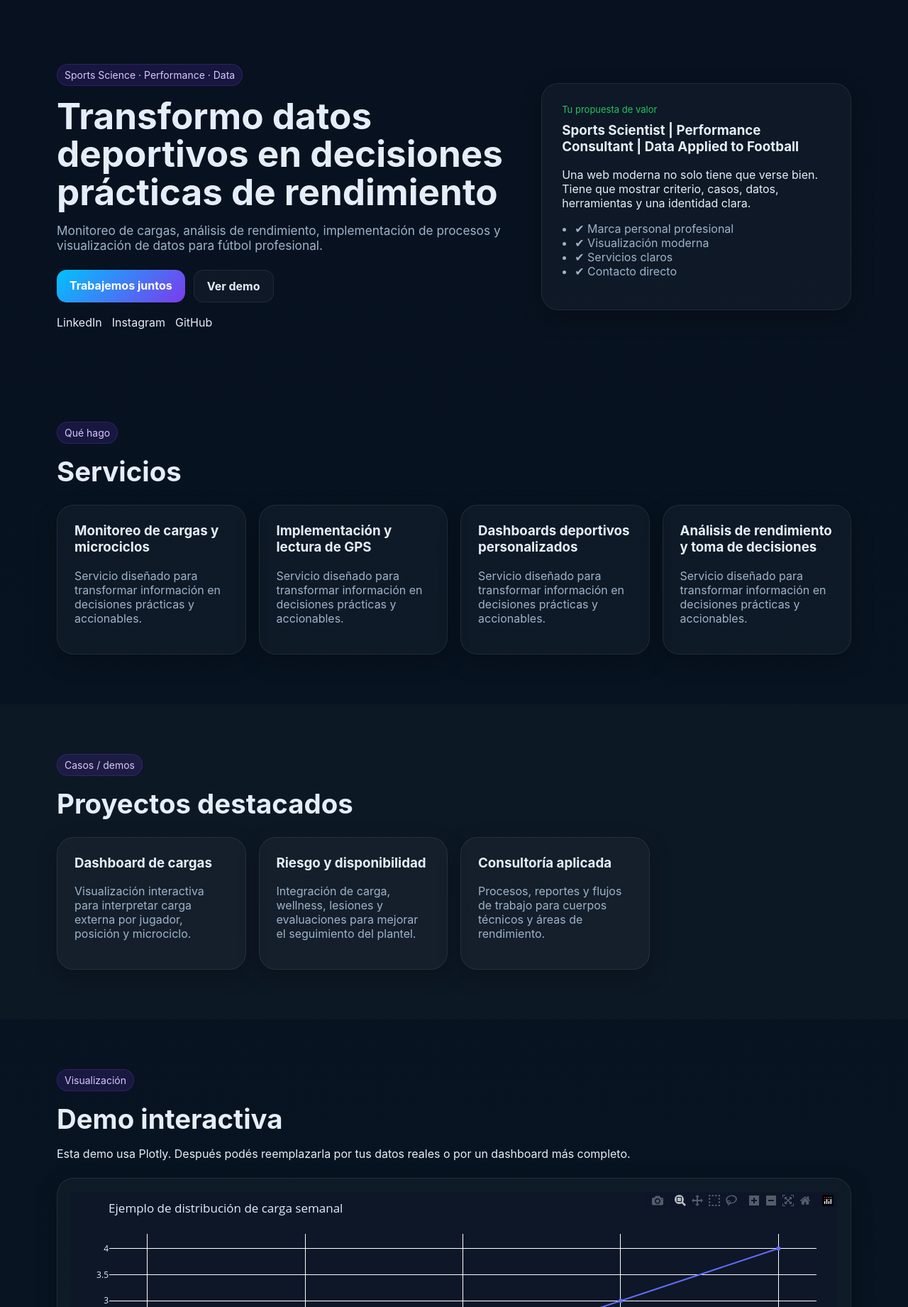
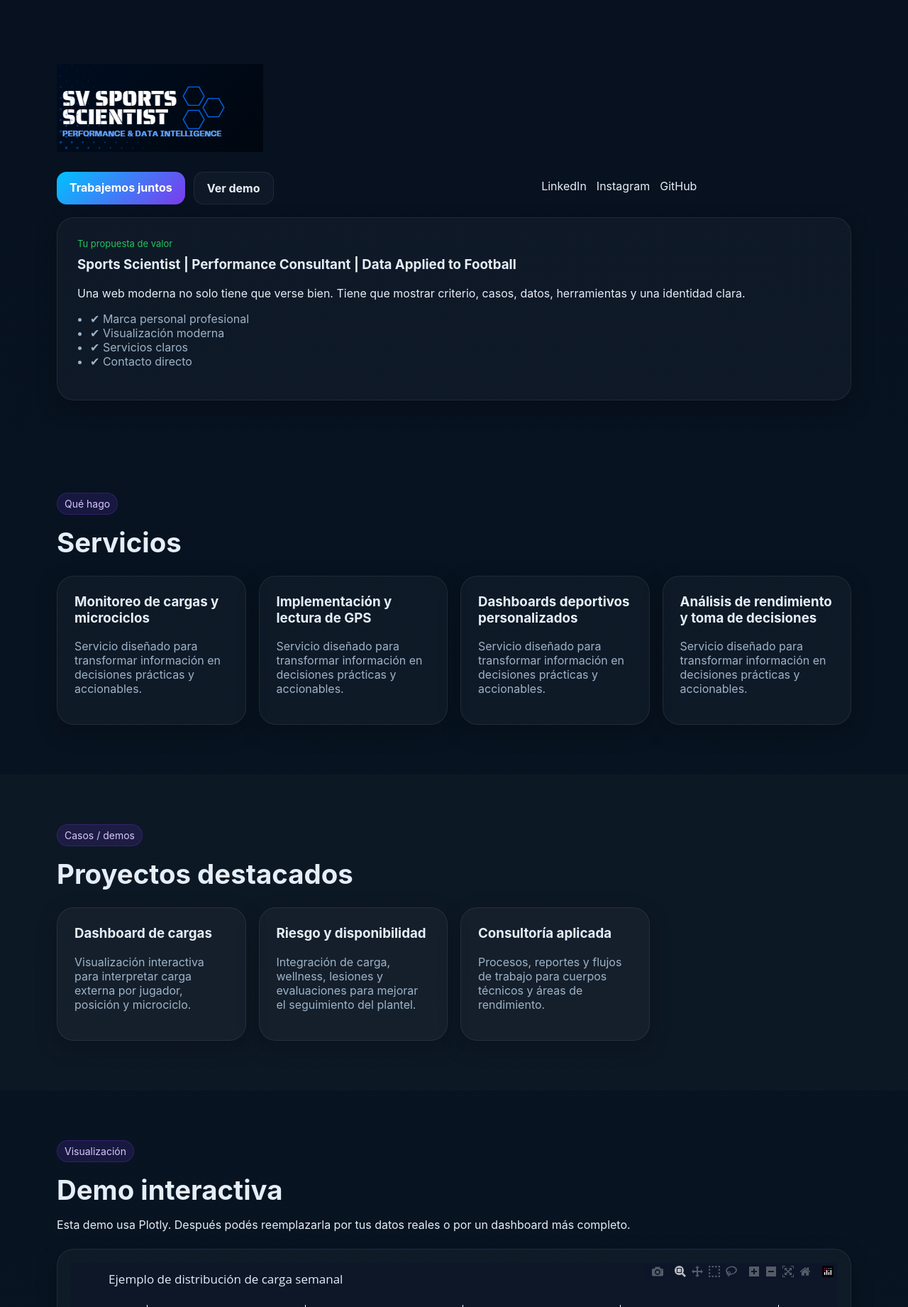
Before and after one commit to sebavillalba7/SV-SportsScientist, a Flask app: page / in a window 1280 px wide. Shown: the part 79-1920 px from the top of the page at 71% size. Run offline with Flask 3, Linux system fonts and the light colour scheme; some libraries are stand-ins or nearby versions.

Commit message:
agrego imagen y cambios html

```diff
--- a/templates/index.html
+++ b/templates/index.html
@@ -23,11 +23,13 @@
     </header>
 
     <section class="hero">
-        <div class="container hero-grid">
-            <div>
-                <span class="eyebrow">Sports Science · Performance · Data</span>
-                <h1>{{ brand.headline }}</h1>
-                <p class="lead">{{ brand.subheadline }}</p>
+    <div class="container">
+
+        <div class="hero-brand-full">
+            <img src="{{ url_for('static', filename='img/header-sv.png') }}" alt="SV Sports Scientist" class="hero-brand-image">
+        </div>
+
+        <div class="hero-grid">
 
                 <div class="cta-row">
                     <a class="btn btn-primary" href="#contacto">Trabajemos juntos</a>
```
Also changed, not shown: static/img/header-sv.png (added).
